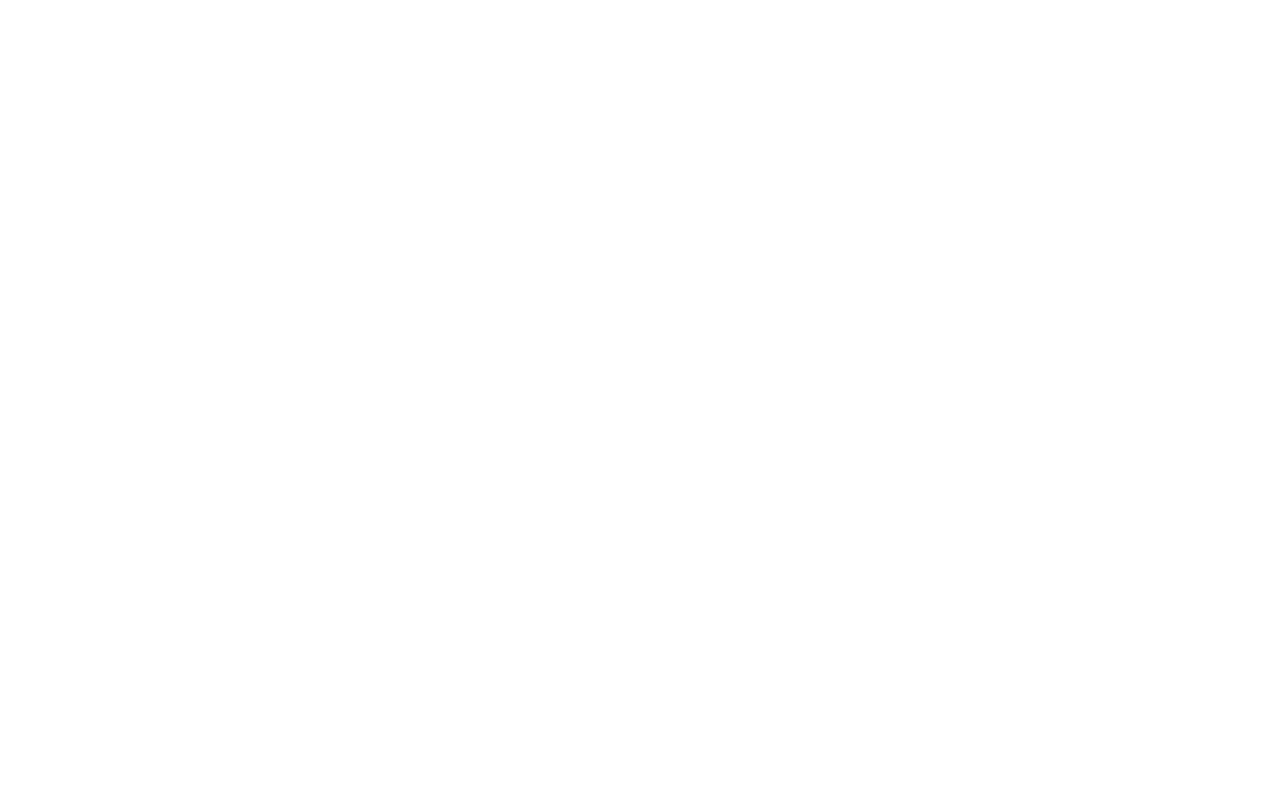
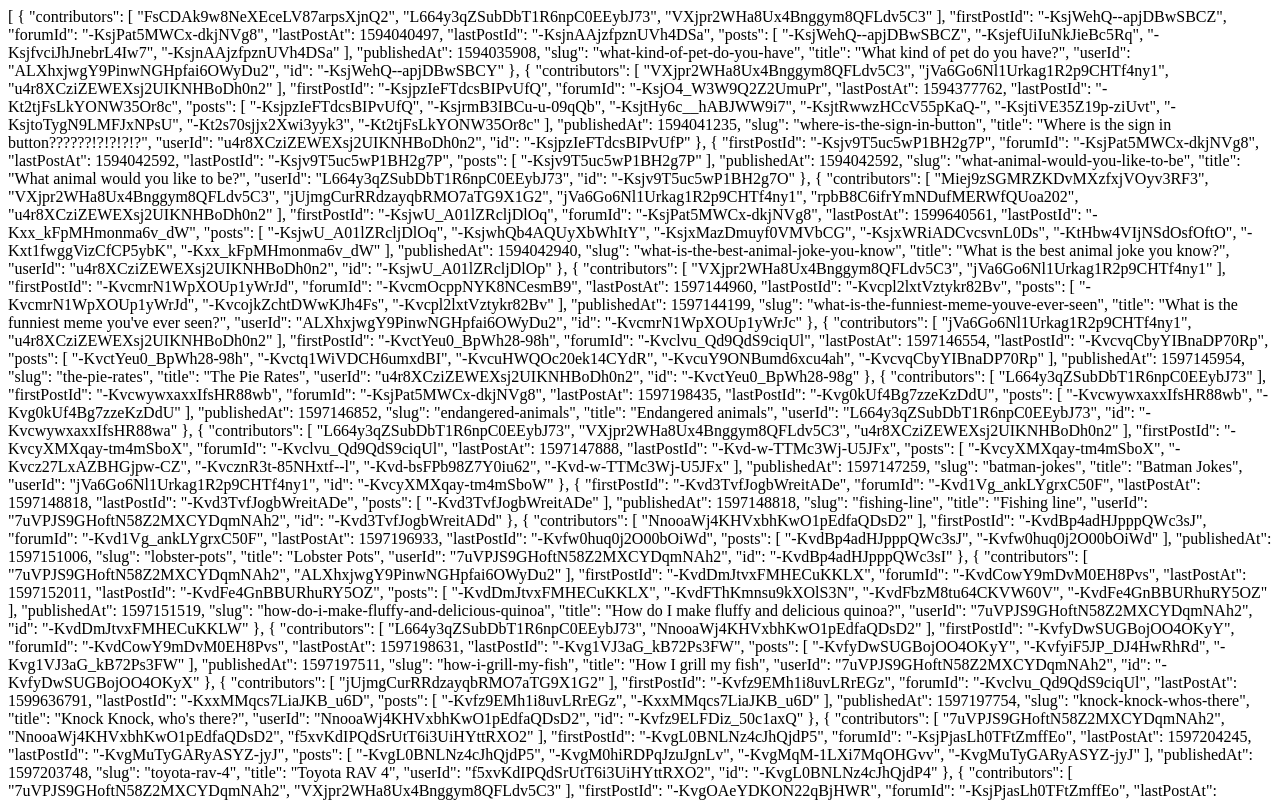
Before and after one commit to jduell12/vueschool-forum, a Vue app: page / in a window 1280 px wide. Shown: the top 800 px of the page. Built offline with nearby package versions, Linux system fonts and the light colour scheme.

Commit message:
mocking data to render in our app

```diff
--- a/src/App.vue
+++ b/src/App.vue
@@ -1,11 +1,16 @@
 <template>
-  <div></div>
+  <div>
+    <Data />
+  </div>
 </template>
 
 <script>
+import Data from './components/Data'
 export default {
   name: 'App',
-  components: {},
+  components: {
+    Data
+  },
   methods: {}
 }
 </script>
--- /dev/null
+++ b/src/components/Data.vue
@@ -0,0 +1,19 @@
+<template>
+  <div>
+    <div>{{ sourceData.threads }}</div>
+  </div>
+</template>
+
+<script>
+import sourceData from '../data.json'
+export default {
+  name: 'Data',
+  data: function () {
+    return {
+      sourceData: sourceData
+    }
+  }
+}
+</script>
+
+<style scoped></style>
```
